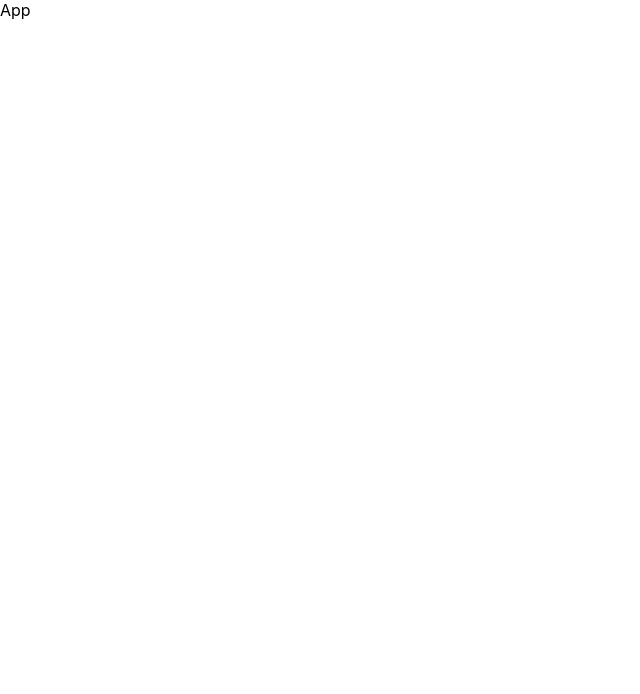
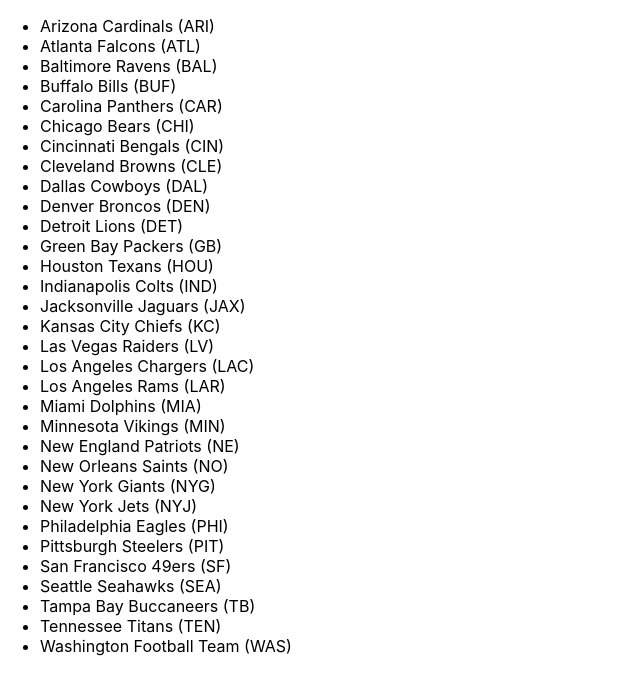
Before and after one commit to arh450/gtl, a React (Create React App) app in the folder client/: page / in a window 1280 px wide. Shown: the top 694 px of the page, without its empty margins (0-640 px from the left). Built offline with nearby package versions, Linux system fonts and the light colour scheme.

Commit message:
created json file containing team names

```diff
--- a/client/src/App.js
+++ b/client/src/App.js
@@ -1,9 +1,14 @@
 import React from "react";
+import MatchupCard from "./components/MatchupCard/index.js";
 
 import "./App.css";
 
 function App() {
-  return <div className="App">App</div>;
+  return (
+    <div className="App">
+      <MatchupCard />
+    </div>
+  );
 }
 
 export default App;
--- /dev/null
+++ b/client/src/components/Data/teamData.json
@@ -0,0 +1,130 @@
+[
+  {
+    "teamName": "Arizona Cardinals",
+    "teamAbv": "ARI"
+  },
+  {
+    "teamName": "Atlanta Falcons",
+    "teamAbv": "ATL"
+  },
+  {
+    "teamName": "Baltimore Ravens",
+    "teamAbv": "BAL"
+  },
+  {
+    "teamName": "Buffalo Bills",
+    "teamAbv": "BUF"
+  },
+  {
+    "teamName": "Carolina Panthers",
+    "teamAbv": "CAR"
+  },
+  {
+    "teamName": "Chicago Bears",
+    "teamAbv": "CHI"
+  },
+  {
+    "teamName": "Cincinnati Bengals",
+    "teamAbv": "CIN"
+  },
+  {
+    "teamName": "Cleveland Browns",
+    "teamAbv": "CLE"
+  },
+  {
+    "teamName": "Dallas Cowboys",
+    "teamAbv": "DAL"
+  },
+  {
+    "teamName": "Denver Broncos",
+    "teamAbv": "DEN"
+  },
+  {
+    "teamName": "Detroit Lions",
+    "teamAbv": "DET"
+  },
+  {
+    "teamName": "Green Bay Packers",
+    "teamAbv": "GB"
+  },
+  {
+    "teamName": "Houston Texans",
+    "teamAbv": "HOU"
+  },
+  {
+    "teamName": "Indianapolis Colts",
+    "teamAbv": "IND"
+  },
+  {
+    "teamName": "Jacksonville Jaguars",
+    "teamAbv": "JAX"
+  },
+  {
+    "teamName": "Kansas City Chiefs",
+    "teamAbv": "KC"
+  },
+  {
+    "teamName": "Las Vegas Raiders",
+    "teamAbv": "LV"
+  },
+  {
+    "teamName": "Los Angeles Chargers",
+    "teamAbv": "LAC"
+  },
+  {
+    "teamName": "Los Angeles Rams",
+    "teamAbv": "LAR"
+  },
+  {
+    "teamName": "Miami Dolphins",
+    "teamAbv": "MIA"
+  },
+  {
+    "teamName": "Minnesota Vikings",
+    "teamAbv": "MIN"
+  },
+  {
+    "teamName": "New England Patriots",
+    "teamAbv": "NE"
+  },
+  {
+    "teamName": "New Orleans Saints",
+    "teamAbv": "NO"
+  },
+  {
+    "teamName": "New York Giants",
+    "teamAbv": "NYG"
+  },
+  {
+    "teamName": "New York Jets",
+    "teamAbv": "NYJ"
+  },
+  {
+    "teamName": "Philadelphia Eagles",
+    "teamAbv": "PHI"
+  },
+  {
+    "teamName": "Pittsburgh Steelers",
+    "teamAbv": "PIT"
+  },
+  {
+    "teamName": "San Francisco 49ers",
+    "teamAbv": "SF"
+  },
+  {
+    "teamName": "Seattle Seahawks",
+    "teamAbv": "SEA"
+  },
+  {
+    "teamName": "Tampa Bay Buccaneers",
+    "teamAbv": "TB"
+  },
+  {
+    "teamName": "Tennessee Titans",
+    "teamAbv": "TEN"
+  },
+  {
+    "teamName": "Washington Football Team",
+    "teamAbv": "WAS"
+  }
+]
--- /dev/null
+++ b/client/src/components/MatchupCard/index.js
@@ -0,0 +1,20 @@
+import React, { Component } from "react";
+import teamData from "../Data/teamData.json";
+
+export default class index extends Component {
+  state = {};
+
+  render() {
+    return (
+      <>
+        <ul>
+          {teamData.map((team, idx) => (
+            <li key={idx}>
+              {team.teamName} ({team.teamAbv})
+            </li>
+          ))}
+        </ul>
+      </>
+    );
+  }
+}
```
